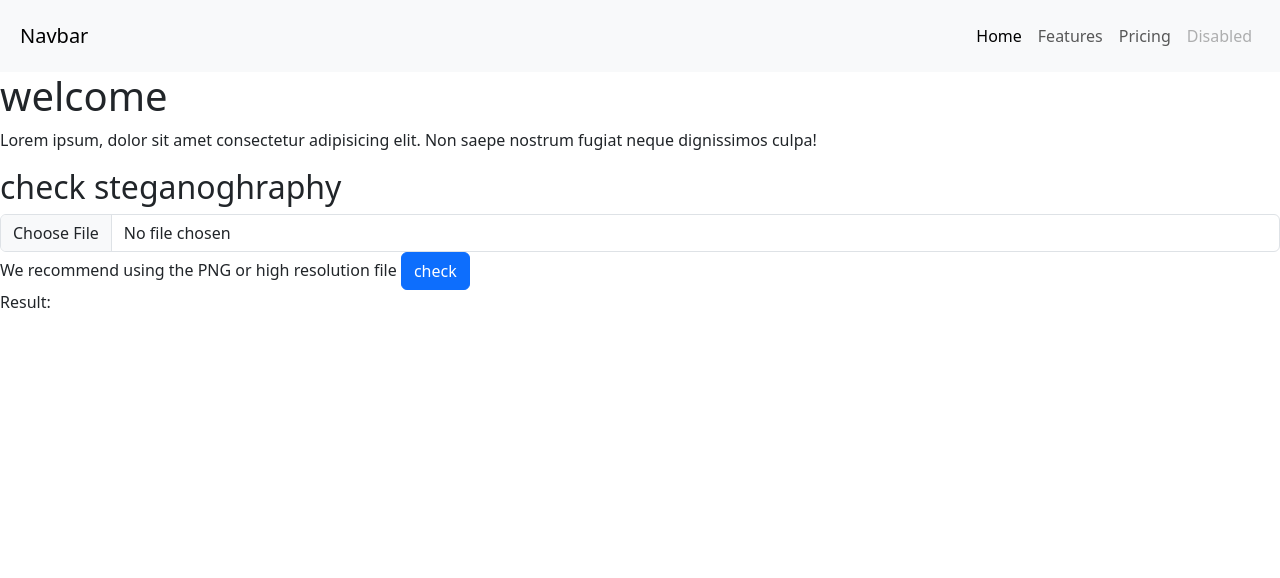
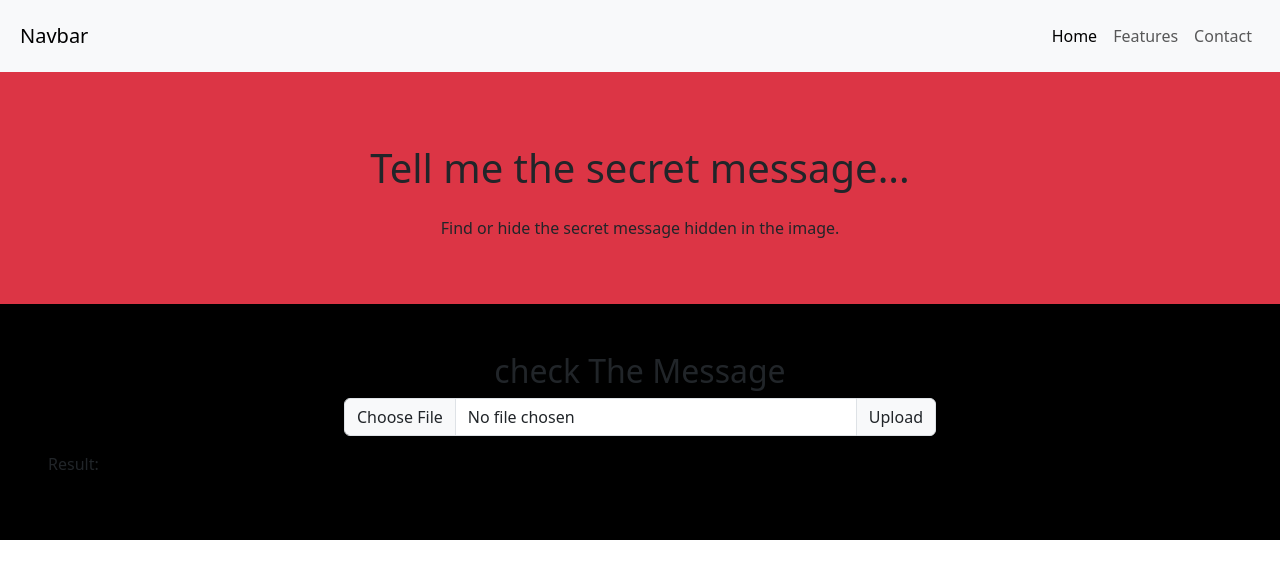
Before and after one commit to Alfdzrii/Steganography-web, a website: page html/index.html in a window 1280 px wide. Drawn offline with nearby package versions, Linux system fonts and the light colour scheme.

Commit message:
second commit

```diff
--- a/html/index.html
+++ b/html/index.html
@@ -6,10 +6,11 @@
     <link
       href="https://cdn.jsdelivr.net/npm/bootstrap@5.3.7/dist/css/bootstrap.min.css"
       rel="stylesheet"
+      href="style/index.css"
       integrity="sha384-LN+7fdVzj6u52u30Kp6M/trliBMCMKTyK833zpbD+pXdCLuTusPj697FH4R/5mcr"
       crossorigin="anonymous"
     />
-    <title>Document</title>
+    <title>Shsssttt!</title>
   </head>
   <body>
     <!-- nav bar -->
@@ -28,10 +29,7 @@
               <a class="nav-link" href="#">Features</a>
             </li>
             <li class="nav-item">
-              <a class="nav-link" href="#">Pricing</a>
-            </li>
-            <li class="nav-item">
-              <a class="nav-link disabled" aria-disabled="true">Disabled</a>
+              <a class="nav-link" href="#">Contact</a>
             </li>
           </ul>
         </div>
@@ -40,34 +38,25 @@
     <!-- nav bar -->
 
     <!-- welcome section -->
-    <section>
-      <div>
-        <h1>welcome</h1>
-        <p>
-          Lorem ipsum, dolor sit amet consectetur adipisicing elit. Non saepe
-          nostrum fugiat neque dignissimos culpa!
+    <section class="">
+      <div class="p-xl-5 bg-danger">
+        <h1 class="text-center m-4">Tell me the secret message...</h1>
+        <p class="text-center">
+          Find or hide the secret message hidden in the image.
         </p>
       </div>
     </section>
     <!-- welcome section -->
 
     <!-- input section -->
-    <section>
+    <section class="input-section">
       <!-- decode -->
-      <div>
-        <h2>check steganoghraphy</h2>
-        <input
-          type="file"
-          class="form-control"
-          id="filedecode"
-          accept="image/*"
-        />
-        <label for="filedecode"
-          >We recommend using the PNG or high resolution file</label
-        >
-        <button class="btn btn-primary" id="decode-btn" onclick="decode()">
-          check
-        </button>
+      <div class="decode-containermt-4 p-xl-5 bg-black">
+        <h2 class="text-center">check The Message</h2>
+        <div class="input-group mb-3 w-50 m-auto">
+          <input type="file" class="form-control" id="inputGroupFile02" />
+          <label class="input-group-text" for="inputGroupFile02">Upload</label>
+        </div>
         <p>Result: <span id="decode-rslt"></span></p>
       </div>
       <!-- decode -->
--- /dev/null
+++ b/style/costum.scss
@@ -0,0 +1,3 @@
+$spacer: 1.25;
+
+@import "../node_modules/bootstrap/scss/bootstrap";
--- /dev/null
+++ b/style/index.css
@@ -0,0 +1,3 @@
+* {
+  font-family: Verdana, Geneva, Tahoma, sans-serif;
+}
```
Also changed, not shown: package.json (added, +24 -0 lines), 1 other file.
